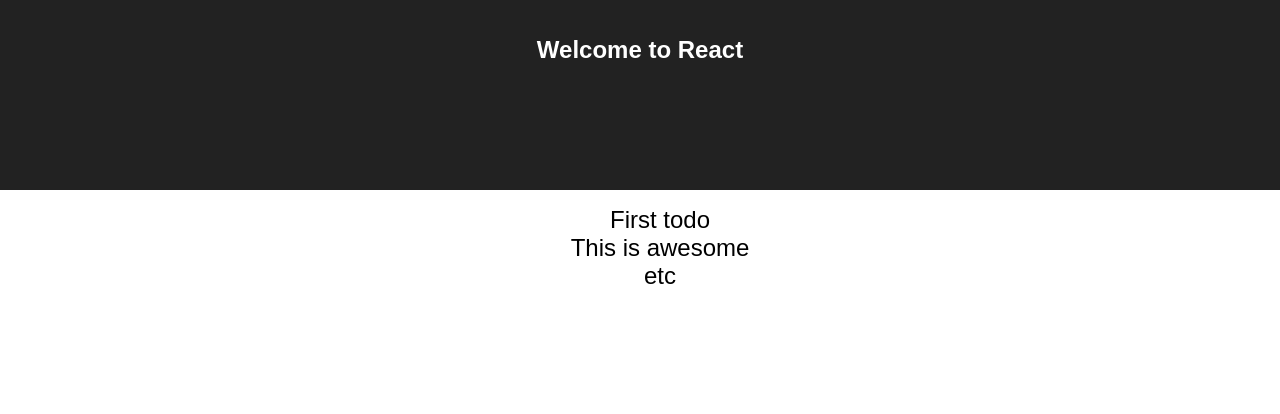
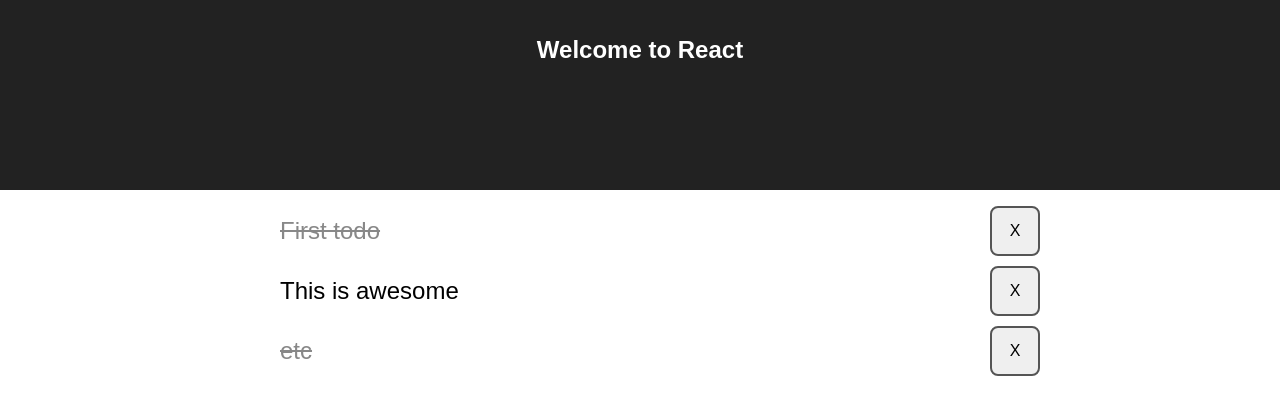
Before and after one commit to flaviodrodrigues/react-workshop, a React app in the folder frontend/: page / in a window 1280 px wide. Shown: the top 414 px of the page. Built offline with nearby package versions, Linux system fonts and the light colour scheme.

Commit message:
Add square button, text-decoration and TodoItem

```diff
--- a/frontend/src/App.js
+++ b/frontend/src/App.js
@@ -1,6 +1,7 @@
 import React, { Component } from 'react';
 import styled from 'styled-components';
 import TodosList from './components/TodosList';
+import { Container } from './components/ui';
 
 const AppContainer = styled.div`
   text-align: center;
@@ -17,11 +18,24 @@
   font-size: 1.5em;
 `
 
-const AppIntro = styled.p`
-  font-size: large;
-`
+class App extends Component {
+  state = {
+    todos: [
+      {
+        text: 'First todo',
+        completed: true,
+      },
+      {
+        text: 'This is awesome',
+        completed: false,
+      },
+      {
+        text: 'etc',
+        completed: true,
+      },
+    ]
+  }
 
-class App extends Component {
   render() {
     return (
       <AppContainer>
@@ -30,7 +44,9 @@
             Welcome to React
           </AppTitle>
         </AppHeader>
-        <TodosList todos={['First todo', 'This is awesome', 'etc']}/>
+        <Container>
+          <TodosList todos={this.state.todos}/>
+        </Container>
       </AppContainer>
     );
   }
--- /dev/null
+++ b/frontend/src/components/TodoItem.js
@@ -0,0 +1,18 @@
+import React, { Component } from 'react';
+import { Item, SquareButton } from './ui';
+
+export default class TodoItem extends Component {
+  render() {
+    const {
+      completed,
+      text,
+    } = this.props.todo;
+
+    return (
+      <Item completed={completed}>
+        <span>{text}</span>
+        <SquareButton>X</SquareButton>
+      </Item>
+    );
+  }
+}
--- a/frontend/src/components/TodosList.js
+++ b/frontend/src/components/TodosList.js
@@ -1,5 +1,6 @@
 import React, { Component } from 'react';
-import { Item, List } from './ui';
+import { List } from './ui';
+import TodoItem from './TodoItem';
 
 export default class TodosList extends Component {
   render() {
@@ -9,7 +10,7 @@
 
     return (
       <List>
-        {todos.map(todo => <Item>{todo}</Item>)}
+        {todos.map(todo => <TodoItem todo={todo} />)}
       </List>
     );
   }
--- /dev/null
+++ b/frontend/src/components/ui/Container.js
@@ -0,0 +1,12 @@
+import styled from 'styled-components';
+
+const Container = styled.div`
+  display: flex;
+  align-items: center;
+  justify-content: center;
+  max-width: 800px;
+  width: 100%;
+  margin: 0 auto;
+`
+
+export default Container;
--- a/frontend/src/components/ui/Item.js
+++ b/frontend/src/components/ui/Item.js
@@ -4,7 +4,13 @@
   font-size: 1.5em;
   display: flex;
   align-items: center;
-  justify-content: center;
+  justify-content: space-between;
+  width: 100%;
+
+  span {
+    text-decoration: ${props => props.completed ? 'line-through' : 'none'};
+    color: ${props => props.completed ? '#888' : 'black'};
+  }
 `
 
 export default Item;
--- a/frontend/src/components/ui/List.js
+++ b/frontend/src/components/ui/List.js
@@ -1,7 +1,11 @@
 import styled from 'styled-components';
 
 const List = styled.ul`
-  list-style-type: square;
+  width: 100%;
+
+  li {
+    margin-bottom: 10px;
+  }
 `
 
 export default List;
--- /dev/null
+++ b/frontend/src/components/ui/SquareButton.js
@@ -0,0 +1,13 @@
+import styled from 'styled-components';
+
+const SquareButton = styled.button`
+  border: 2px solid #555;
+  width: 50px;
+  height: 50px;
+  text-align: center;
+  border-radius: 8px;
+  color: black;
+  font-size: 16px
+`
+
+export default SquareButton;
--- a/frontend/src/components/ui/index.js
+++ b/frontend/src/components/ui/index.js
@@ -1,2 +1,4 @@
 export { default as Item } from './Item';
 export { default as List } from './List';
+export { default as SquareButton } from './SquareButton';
+export { default as Container } from './Container';
```
